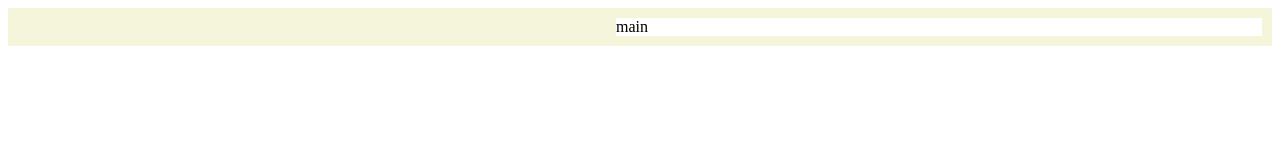
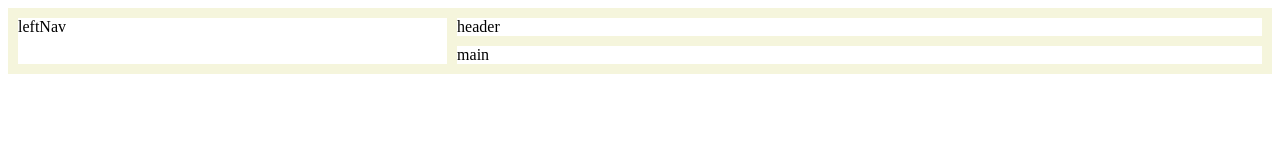
Before and after one commit to knightmoves-schools/028-grid-layout-Romantrickey-ops, a website: page index.html in a window 1280 px wide. Drawn offline with Linux system fonts and the light colour scheme.

Commit message:
Update index.html

```diff
--- a/index.html
+++ b/index.html
@@ -13,7 +13,8 @@
         .grid-container {
         display: grid;
         grid-template-areas:
-        'header header header header'
+        'leftNav header header'
+        'leftNav main main';
         gap: 10px;
     </style>
 </head>
```
